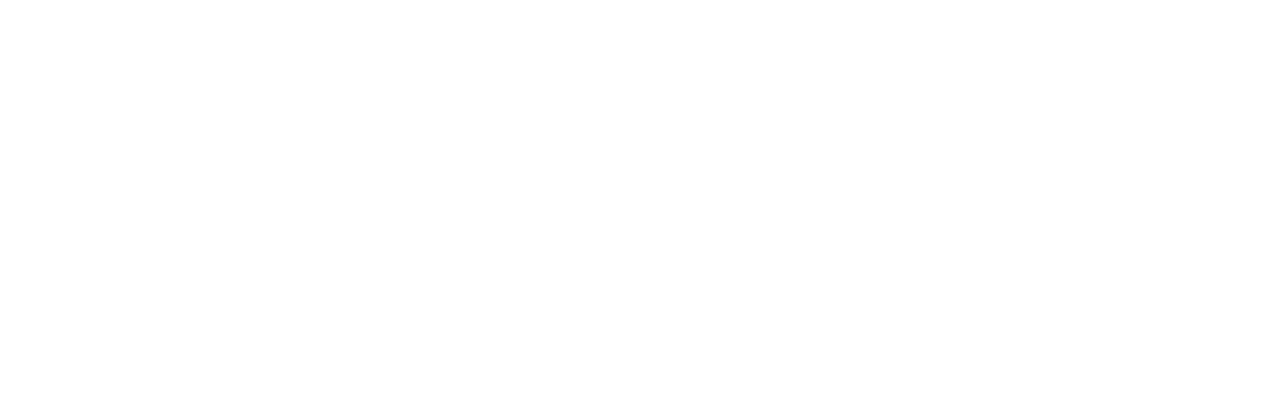
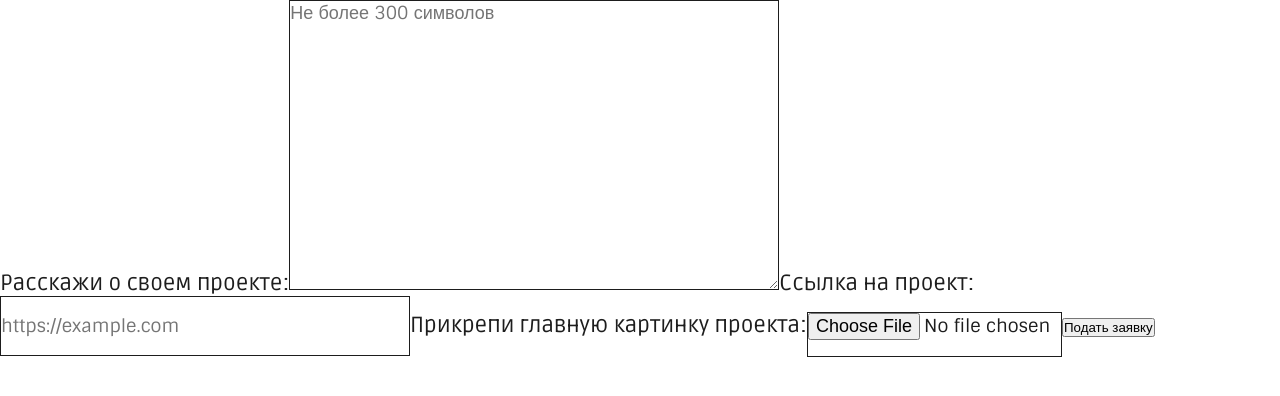
Before and after one commit to sonia13marker/creative.ct, a React (Create React App) app: page /submit in a window 1280 px wide. Before the commit this address had no page. Shown: the top 396 px of the page. Built offline with nearby package versions, Linux system fonts and the light colour scheme.

Commit message:
подать заявку - начало

```diff
--- a/src/App.js
+++ b/src/App.js
@@ -6,6 +6,7 @@
 import { ContestPage } from './pages/ContestPage/ContestPage';
 import infos from './constants/mock.json';
 import { AboutPage } from './pages/AboutPage/AboutPage';
+import { SubmitRequest } from './pages/SubmitRequest/SubmitRequest';
 
 export const App = () => {
   return (
@@ -16,6 +17,7 @@
         <Route path="/rules" element={<RulesPage/>}/>
         <Route path="/contests" element={<ContestPage infos={infos}/>}/>
         <Route path="/about" element={<AboutPage/>}/>
+        <Route path="/submit" element={<SubmitRequest/>}/>
       </Routes>
     </BrowserRouter>
 
--- a/src/pages/MainPage/MainPage.jsx
+++ b/src/pages/MainPage/MainPage.jsx
@@ -6,6 +6,7 @@
 import { MainContent } from '../../components/MainContent/MainContent';
 import useMediaQuery from 'react-responsive';
 import style from './style.module.css';
+import { SubmitRequest } from '../SubmitRequest/SubmitRequest';
 
 const Mobile = ({children}) => {
     const isMobile = useMediaQuery({minWidth: 699, maxWidth: 700})
@@ -32,7 +33,8 @@
 */}
 
         {/*подключение контента под меню (шапкой) */}
-        <MainContent />
+        {/* <MainContent /> */}
+        <SubmitRequest></SubmitRequest>
 
     </div>
 }
--- /dev/null
+++ b/src/pages/SubmitRequest/SubmitRequest.jsx
@@ -0,0 +1,41 @@
+import style from './style.module.css';
+
+export function SubmitRequest () {
+    return (<div>
+        {/*ДОБАВИТЬ методы post, имена и id каждому инпуту, почитать про это в справочнике.
+        Стилизовать кнопку добавления файла, скрыв внутри этой кнопки обычный тег button  */}
+        <div className={style.wrapper}>
+        <section className={style.wrapper__timer}></section>
+
+        <section className={style.wrapper__form}>
+            <span className={style.form__textarea}>
+
+            </span>
+            <span className={style.form__wrp}>
+                <form>
+                    <label>
+                    Расскажи о своем проекте:
+                        <textarea className={style.input_textarea} placeholder="Не более 300 символов"></textarea>
+                    </label>
+
+
+                    <span className={style.span_inputs}>
+                        <label>
+                        Ссылка на проект:
+                            <input className={style.input_link} placeholder="https://example.com"/>
+                        </label>
+                        <label>
+                        Прикрепи главную картинку проекта:
+                        <input type="file" className={style.input_file}/>
+                        </label>
+                    </span>
+                    <input type="submit" className={style.input_submit} value="Подать заявку"/>
+                </form>
+            </span>
+        </section>
+        </div>
+
+    </div>
+
+    )
+}
--- /dev/null
+++ b/src/pages/SubmitRequest/style.module.css
@@ -0,0 +1,66 @@
+.wrapper {
+
+}
+
+.wrapper__timer {
+
+}
+
+.wrapper__form {
+
+}
+
+.form__textarea {
+
+}
+
+.form__wrp {
+
+}
+
+label {
+    font-family: 'Ruda', sans-serif;
+    font-weight: 400;
+    font-size: 22px;
+    color: var(--main-black);
+}
+
+.input_textarea {
+    width: 490px;
+    height: 290px;
+    background-color: var(--main-white);
+    border: 1.5px solid var(--main-black);
+    font-family: 'Sintony', sans-serif;
+    font-weight: 400;
+    font-size: 18px;
+    color: var(--main-black);
+}
+
+.span_inputs {
+
+}
+
+.input_link {
+    width: 410px;
+    height: 60px;
+    background-color: var(--main-white);
+    border: 1.5px solid var(--main-black);
+    font-family: 'Sintony', sans-serif;
+    font-weight: 400;
+    font-size: 18px;
+    color: var(--main-black);
+}
+
+.input_file {
+    width: 255px;
+    height: 45px;
+    background-color: var(--main-white);
+    border: 1.5px solid var(--main-black);
+    font-family: 'Sintony', sans-serif;
+    font-weight: 400;
+    font-size: 18px;
+    color: var(--main-black);
+}
+.input_submit {
+
+}
```
